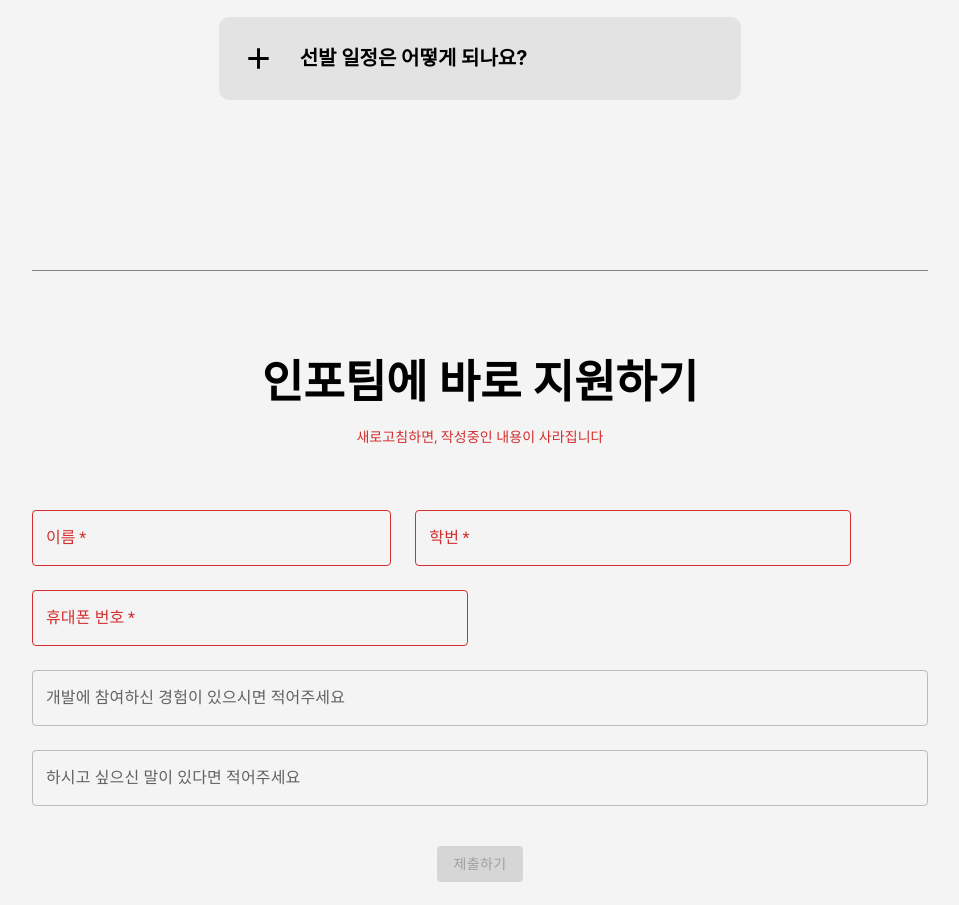
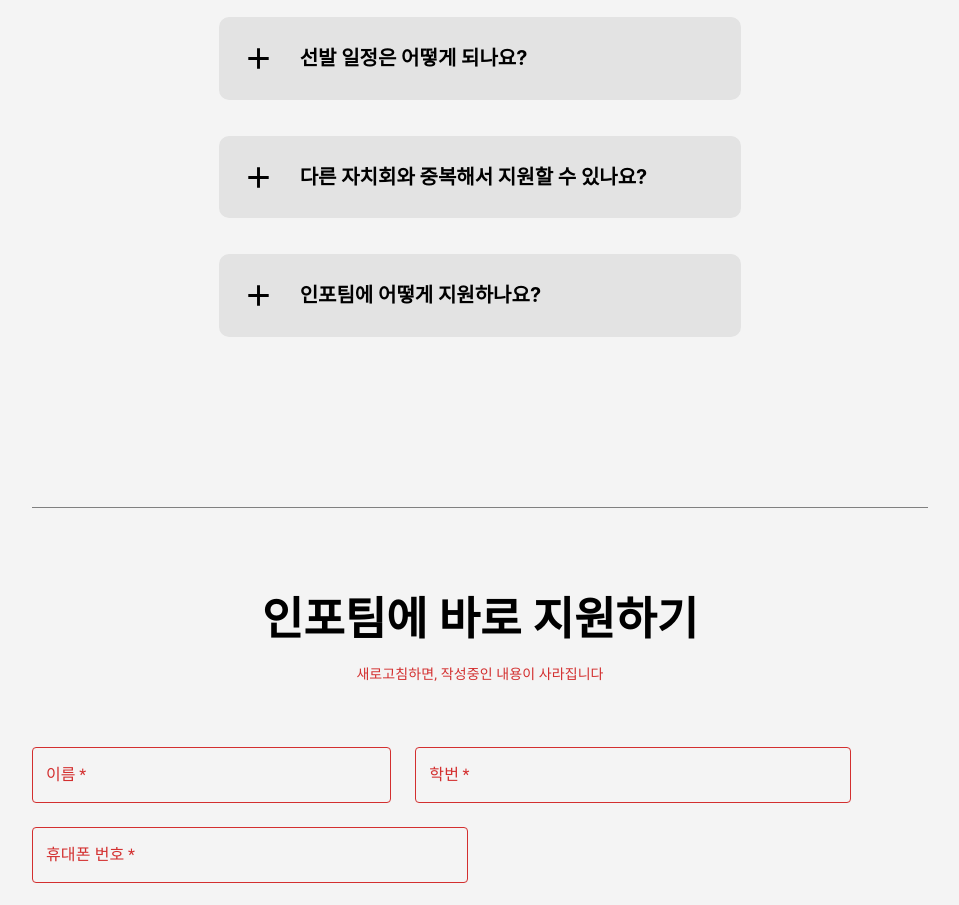
Before and after one commit to gsainfoteam/introduce-2021, a React (Create React App) app: page / in a window 1280 px wide. Shown: the part 4340-5245 px from the top of the page, without its empty margins (160-1119 px from the left). Built offline with nearby package versions, Linux system fonts and the light colour scheme.

Commit message:
homepage 필드 추가, FAQ 질문 갯수 맞게 수정

```diff
--- a/package.json
+++ b/package.json
@@ -50,5 +50,6 @@
       "last 1 firefox version",
       "last 1 safari version"
     ]
-  }
+  },
+  "homepage": "https://introduce.gistory.me"
 }
--- a/src/pages/section-join/Join.tsx
+++ b/src/pages/section-join/Join.tsx
@@ -31,6 +31,14 @@ const Join: React.FC = () => {
       title: t("join.content.2.title"),
       contents: t("join.content.2.description"),
     },
+    {
+      title: t("join.content.3.title"),
+      contents: t("join.content.3.description"),
+    },
+    {
+      title: t("join.content.4.title"),
+      contents: t("join.content.4.description"),
+    },
   ];
 
   return (
```
